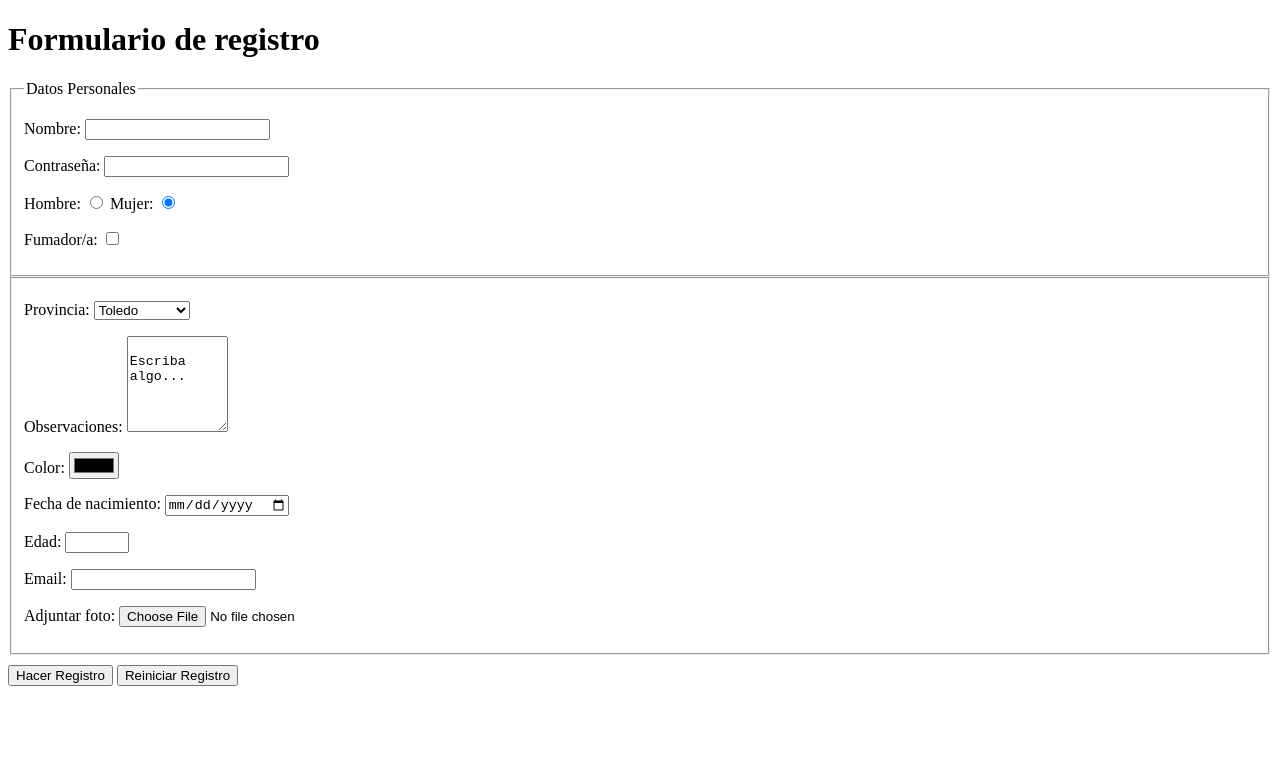
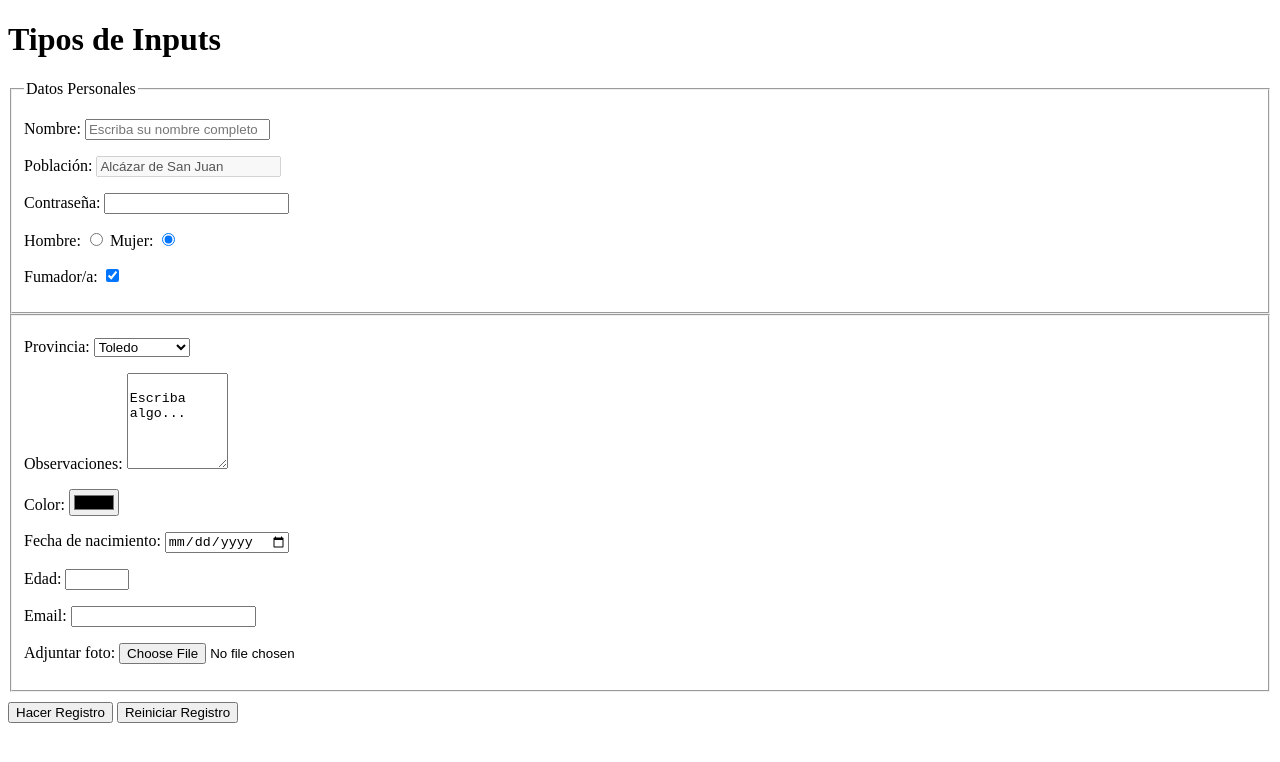
Before and after one commit to miguelfernandezmartin/FORMULARIOS2, a plain HTML site: page index.html in a window 1280 px wide. Drawn offline with Linux system fonts and the light colour scheme.

Commit message:
version2

```diff
--- a/index.html
+++ b/index.html
@@ -23,17 +23,24 @@
 </head>
 
 <body>
-    <h1>Formulario de registro</h1>
+    <h1>Tipos de Inputs</h1>
     <form action="procesaRegistro.php" method="get">
         <fieldset>
             <legend>Datos Personales</legend>
             <p>
                 <label for="nom">Nombre: </label>
-                <input type="text" name="nombre" id="nom" maxlength="6">
+                <input type="text" name="nombre" id="nom" maxlength="6"
+                placeholder="Escriba su nombre completo" required>
+            </p>
+            <p>
+                <label for="pob">Población:</label>
+                <input type="text" value="Alcázar de San Juan"
+                name="pob" maxlength="50" disabled autofocus>
             </p>
             <p>
                 <label for="contrase">Contraseña: </label>
-                <input type="password" name="contrase" id="contrase" maxlength="8" minlength="6" required>
+                <input type="password" name="contrase" id="contrase"
+                maxlength="6" minlength="4" required>
             </p>
             <p>
                 <label for="hombre">Hombre: </label>
@@ -43,7 +50,7 @@
             </p>
             <p>
                 <label for="fuma">Fumador/a: </label>
-                <input type="checkbox" name="fuma" id="fuma">
+                <input type="checkbox" name="fuma" id="fuma" checked>
             </p>
         </fieldset>
         <fieldset>
```
